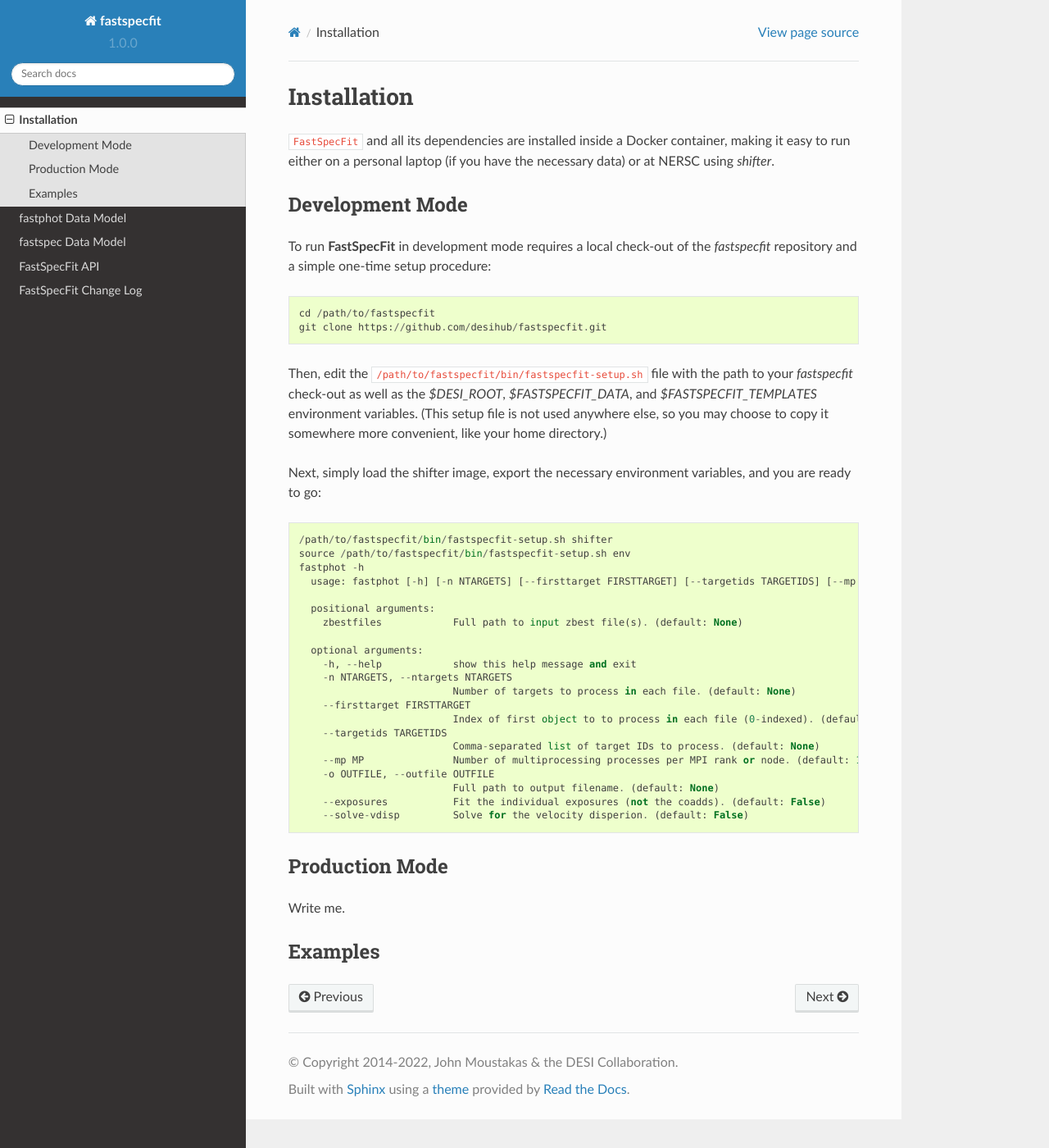
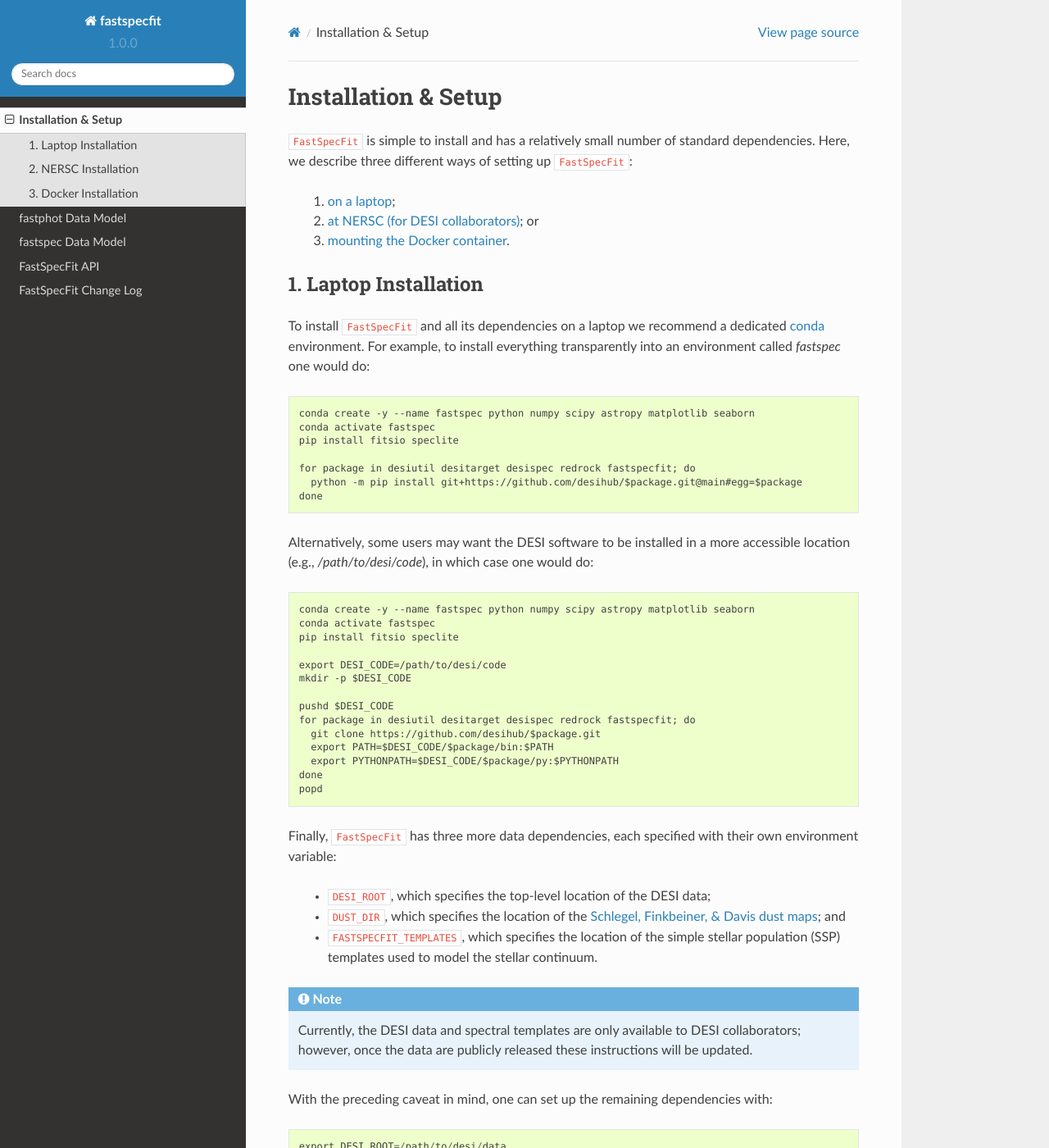
Before and after one commit to desihub/fastspecfit, a Sphinx documentation site: the page built from doc/install.rst, in a window 1280 px wide and 1400 px high. Shown: the whole window at 82% size. Built offline with Sphinx 7.4.7 and the Read the Docs theme 2.0.0, drawn with Linux system fonts in a browser that asks for light colours; some of the changed text lies outside the part shown.

Commit message:
document three installation options

```diff
--- a/doc/install.rst
+++ b/doc/install.rst
@@ -1,56 +1,113 @@
 .. _install:
 
-Installation
-============
+Installation & Setup
+====================
 
-``FastSpecFit`` and all its dependencies are installed inside a Docker
-container, making it easy to run either on a personal laptop (if you have the
-necessary data) or at NERSC using *shifter*.
+``FastSpecFit`` is simple to install and has a relatively small number of
+standard dependencies. Here, we describe three different ways of setting up
+``FastSpecFit``:
 
-Development Mode
-----------------
+  1. :ref:`on a laptop<laptop installation>`;
+  2. :ref:`at NERSC (for DESI collaborators)<nersc installation>`; or
+  3. :ref:`mounting the Docker container<docker installation>`.
 
-To run **FastSpecFit** in development mode requires a local check-out of the
-*fastspecfit* repository and a simple one-time setup procedure::
+.. _laptop installation:
 
-  cd /path/to/fastspecfit
-  git clone https://github.com/desihub/fastspecfit.git
+1. Laptop Installation
+----------------------
 
-Then, edit the ``/path/to/fastspecfit/bin/fastspecfit-setup.sh`` file with the
-path to your *fastspecfit* check-out as well as the *$DESI_ROOT*,
-*$FASTSPECFIT_DATA*, and *$FASTSPECFIT_TEMPLATES* environment variables. (This
-setup file is not used anywhere else, so you may choose to copy it somewhere
-more convenient, like your home directory.)
+To install ``FastSpecFit`` and all its dependencies on a laptop we recommend a
+dedicated `conda`_ environment. For example, to install everything transparently
+into an environment called *fastspec* one would do::
 
-Next, simply load the shifter image, export the necessary environment variables,
-and you are ready to go::
+  conda create -y --name fastspec python numpy scipy astropy matplotlib seaborn
+  conda activate fastspec
+  pip install fitsio speclite
 
-  /path/to/fastspecfit/bin/fastspecfit-setup.sh shifter
-  source /path/to/fastspecfit/bin/fastspecfit-setup.sh env
-  fastphot -h
-    usage: fastphot [-h] [-n NTARGETS] [--firsttarget FIRSTTARGET] [--targetids TARGETIDS] [--mp MP] -o OUTFILE [--exposures] [--solve-vdisp] [zbestfiles [zbestfiles ...]]
+  for package in desiutil desitarget desispec redrock fastspecfit; do
+    python -m pip install git+https://github.com/desihub/$package.git@main#egg=$package
+  done
 
-    positional arguments:
-      zbestfiles            Full path to input zbest file(s). (default: None)
+Alternatively, some users may want the DESI software to be installed in a more
+accessible location (e.g., */path/to/desi/code*), in which case one would do::
 
-    optional arguments:
-      -h, --help            show this help message and exit
-      -n NTARGETS, --ntargets NTARGETS
-                            Number of targets to process in each file. (default: None)
-      --firsttarget FIRSTTARGET
-                            Index of first object to to process in each file (0-indexed). (default: 0)
-      --targetids TARGETIDS
-                            Comma-separated list of target IDs to process. (default: None)
-      --mp MP               Number of multiprocessing processes per MPI rank or node. (default: 1)
-      -o OUTFILE, --outfile OUTFILE
-                            Full path to output filename. (default: None)
-      --exposures           Fit the individual exposures (not the coadds). (default: False)
-      --solve-vdisp         Solve for the velocity disperion. (default: False)
+  conda create -y --name fastspec python numpy scipy astropy matplotlib seaborn
+  conda activate fastspec
+  pip install fitsio speclite
 
-Production Mode
----------------
+  export DESI_CODE=/path/to/desi/code
+  mkdir -p $DESI_CODE
 
-Write me.
+  pushd $DESI_CODE
+  for package in desiutil desitarget desispec redrock fastspecfit; do
+    git clone https://github.com/desihub/$package.git
+    export PATH=$DESI_CODE/$package/bin:$PATH
+    export PYTHONPATH=$DESI_CODE/$package/py:$PYTHONPATH
+  done
+  popd
 
-Examples
---------
+Finally, ``FastSpecFit`` has three more data dependencies, each specified with
+their own environment variable:
+
+  * ``DESI_ROOT``, which specifies the top-level location of the DESI data;
+  * ``DUST_DIR``, which specifies the location of the `Schlegel, Finkbeiner, &
+    Davis dust maps`_; and
+  * ``FASTSPECFIT_TEMPLATES``, which specifies the location of the simple
+    stellar population (SSP) templates used to model the stellar continuum.
+
+.. note::
+  Currently, the DESI data and spectral templates are only available to DESI
+  collaborators; however, once the data are publicly released these instructions
+  will be updated.
+
+With the preceding caveat in mind, one can set up the remaining dependencies
+with::
+
+  export DESI_ROOT=/path/to/desi/data
+  export DUST_DIR=/path/to/dust/maps
+  export FASTSPECFIT_TEMPLATES=/path/to/fastspecfit/templates
+
+**Finish writing these instructions.**
+
+.. _nersc installation:
+
+2. NERSC Installation
+---------------------
+
+At `NERSC`_ ``FastSpecFit`` is part of the standard DESI software stack and can
+be loaded trivially. In a login or interactive node simply run the following
+commands and you are read to go!::
+
+  source /global/cfs/cdirs/desi/software/desi_environment.sh main
+  module load fastspecfit/main
+
+  export DESI_ROOT=/global/cfs/cdirs/desi
+  export FASTSPECFIT_TEMPLATES=$DESI_ROOT/science/gqp/templates/SSP-CKC14z
+  export DUST_DIR=/global/cfs/cdirs/cosmo/data/dust/v0_1
+
+Alternatively, some users may want to access ``FastSpecFit`` through NERSC's
+`JupyterHub notebook server`_. To set up the kernel first do::
+
+  wget
+
+
+
+
+.. _docker installation:
+
+3. Docker Installation
+----------------------
+
+Docker.
+
+and all its dependencies are installed inside a Docker container, making it easy
+to run either on a personal laptop (if you have the necessary data) or at NERSC
+using *shifter*.
+
+.. _`conda`: https://anaconda.org/
+
+.. _`Schlegel, Finkbeiner, & Davis dust maps`: https://ui.adsabs.harvard.edu/abs/1998ApJ...500..525S/abstract
+
+.. _`NERSC`: https://www.nersc.gov/
+
+.. _`JupyterHub notebook server`: https://jupyter.nersc.gov/
```
